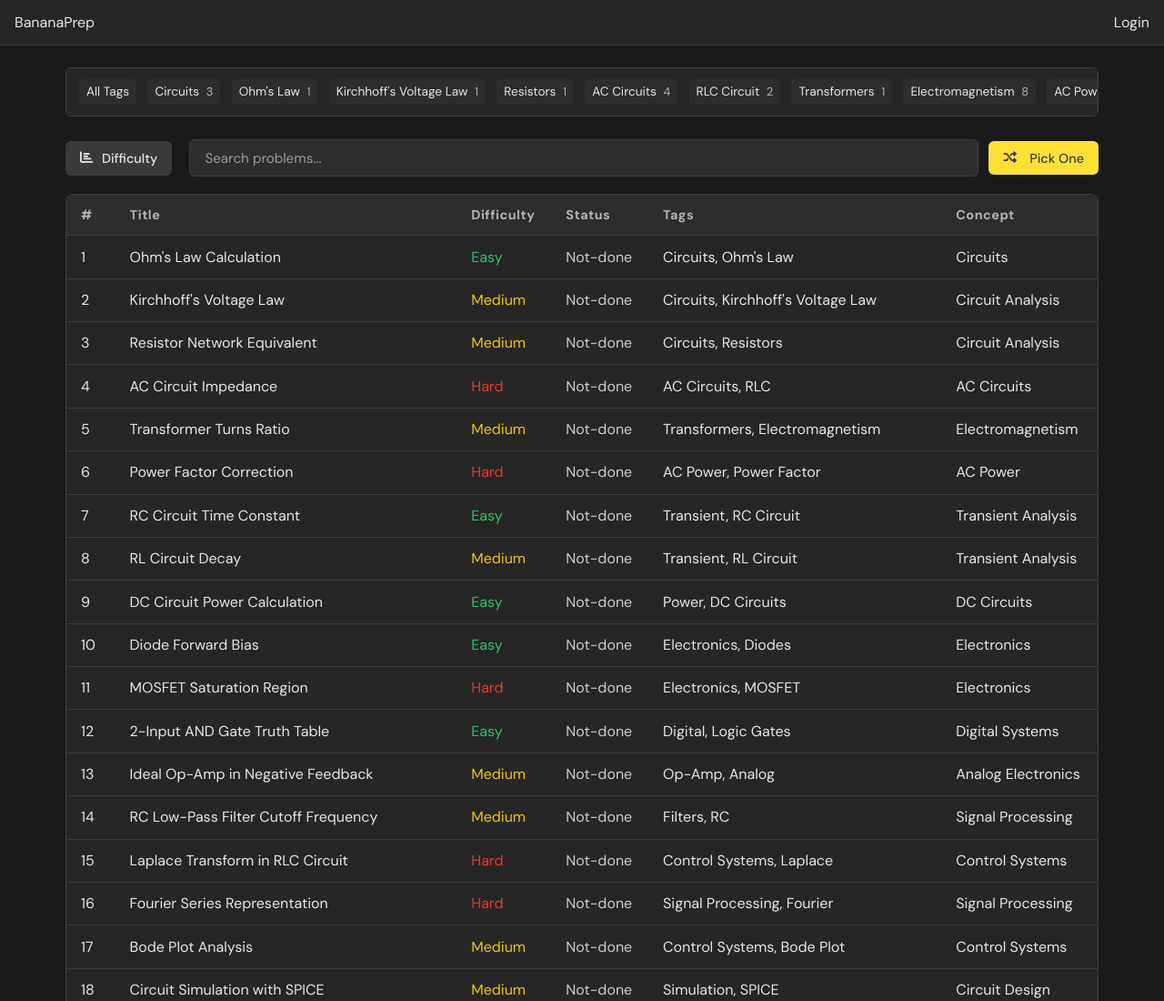
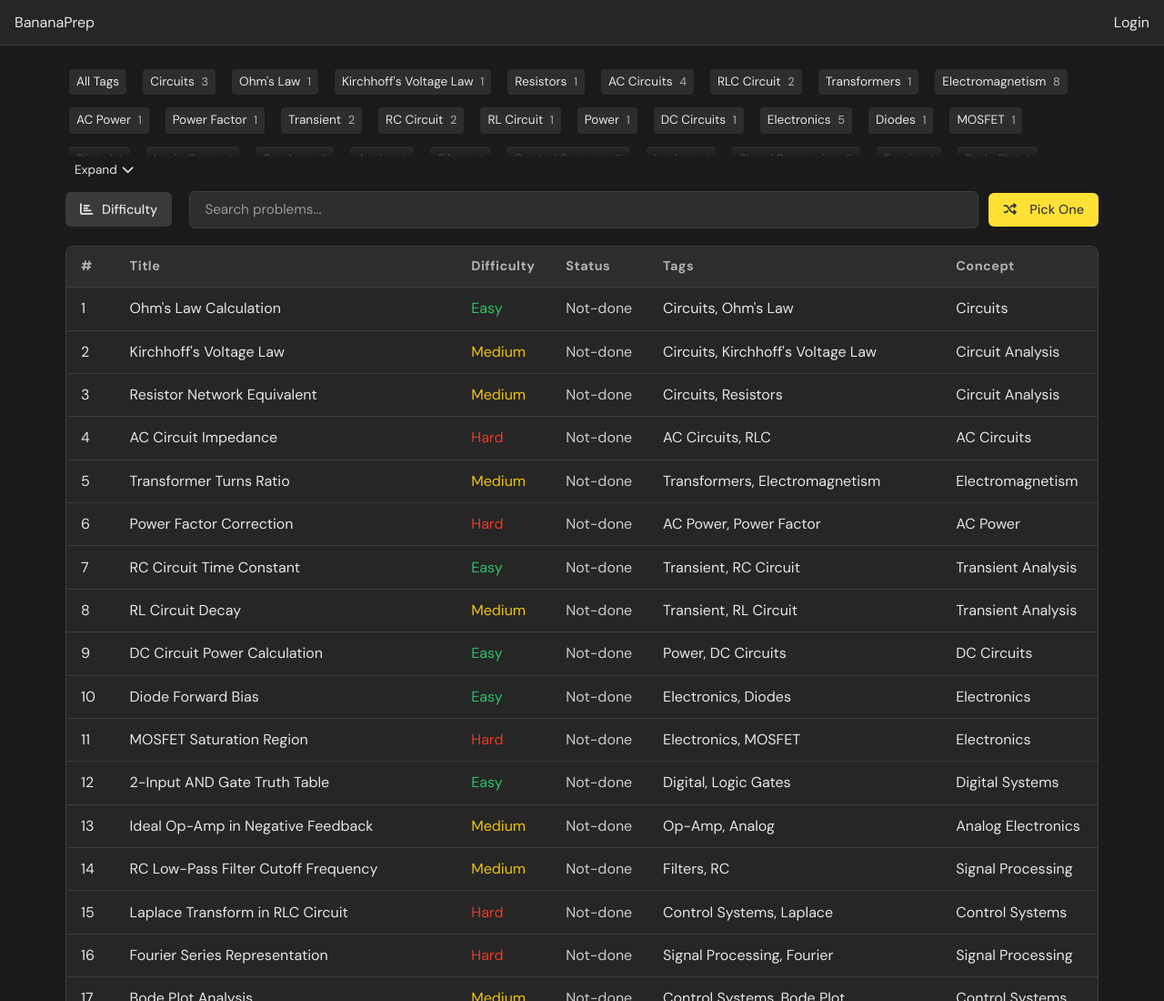
Before and after one commit to ykim336/bananaprep, a plain HTML site: page client/database.html in a window 1280 px wide. Shown: the top 1100 px of the page at 91% size. Drawn offline with Linux system fonts and the light colour scheme; no server answers.

Commit message:
simplified database

```diff
--- a/client/css/database.css
+++ b/client/css/database.css
@@ -1,6 +1,9 @@
 /* client/css/database.css (Updated) */
 
-body, input, button, table {
+body,
+input,
+button,
+table {
   font-family: var(--font-primary);
 }
 
@@ -10,14 +13,53 @@ body {
 }
 
 /* Tags list styling */
-.tags-list-container {
+/* .tags-list-container {
   background-color: var(--bg-medium);
   padding: 10px;
   margin-bottom: 15px;
   border-radius: 6px;
   border: 1px solid var(--border-color);
-  overflow-x: auto;
+  overflow: visible;
+  gap: 10px;
+  flex-wrap: wrap;
+  display: flex;
   white-space: nowrap;
+} */
+
+.tags-list-container {
+  /* Removing the container feels */
+  background-color: transparent;
+  padding: 0;
+  margin-bottom: 0;
+  border: none;
+
+  /* Keep flexbox goodies for tag flow */
+  display: flex;
+  flex-wrap: wrap;
+  gap: 10px;
+  white-space: nowrap;
+
+  /* For the fade effect */
+  position: relative;
+  overflow: hidden;
+  max-height: 6.2em;
+  /* Adjust this value if your tag lines are different */
+  transition: max-height 0.5s ease;
+}
+
+.tags-list-container::after {
+  content: "";
+  position: absolute;
+  bottom: 0;
+  left: 0;
+  width: 100%;
+  height: 0.8em; /* Height of the fade—tweak if needed */
+  background: linear-gradient(transparent, #1a1a1a); /* Change white to match your page bg if necessary */
+  pointer-events: none;
+}
+
+.tags-list-container.expanded {
+  max-height: none;
 }
 
 .tags-list-container a {
@@ -40,6 +82,29 @@ body {
   color: var(--text-muted);
   font-size: 0.8rem;
   margin-left: 4px;
+}
+
+/* Expand button */
+.expand-button {
+  display: flex;
+  align-items: center;
+  padding: 5px 10px;
+  border-radius: 20px;
+  font-size: 0.85rem;
+  background-color: transparent;
+  color: var(--text-light);
+  border: none;
+  cursor: pointer;
+  transition: background-color 0.2s;
+}
+
+.expand-button:hover {
+  background-color: transparent;
+
+}
+
+.expand-button i {
+  margin-left: 5px;
 }
 
 /* Main Container */
@@ -96,20 +161,25 @@ body {
 .nav-btn {
   background-color: #3a3a3a;
   font-weight: 500;
-  min-width: unset; /* Remove the fixed minimum width */
+  min-width: unset;
+  /* Remove the fixed minimum width */
   min-height: 38px;
   padding: 0.6rem 1rem;
-  width: auto; /* Allow the button to size based on content */
-  white-space: nowrap; /* Prevent text wrapping */
+  width: auto;
+  /* Allow the button to size based on content */
+  white-space: nowrap;
+  /* Prevent text wrapping */
   display: inline-flex;
   align-items: center;
-  gap: 0.2rem; /* Space between icon and text */
+  gap: 0.2rem;
+  /* Space between icon and text */
 }
 
 .nav-btn i,
 .pick-one-btn i {
   display: inline-block;
-  margin-right: 0.4rem; /* Space between icon and text */
+  margin-right: 0.4rem;
+  /* Space between icon and text */
 }
 
 .nav-btn:hover {
--- a/client/css/styles.css
+++ b/client/css/styles.css
@@ -32,7 +32,7 @@ body {
   margin: 0;
   padding: 0;
   min-height: 100vh;
-  overflow: hidden;
+  overflow: visible;
   display: flex;
   flex-direction: column;
 }
--- a/client/database.html
+++ b/client/database.html
@@ -83,8 +83,12 @@
         <a href="#" data-tag="Nyquist Plot">Nyquist Plot <span class="tag-count">1</span></a>
         <a href="#" data-tag="SNR">SNR <span class="tag-count">1</span></a>
         <a href="#" data-tag="Phase Shift">Phase Shift <span class="tag-count">1</span></a>
-        <a href="#" data-tag="Magnetic Field">Magnetic Field <span class="tag-count">1</span></a>
       </div>
+
+      <!-- Expand button -->
+      <button class="expand-button" id="toggleTags">
+        Expand <i class="fas fa-chevron-down"></i>
+      </button>
 
       <!-- Top Navigation -->
       <div class="top-nav">
--- a/client/js/database.js
+++ b/client/js/database.js
@@ -44,6 +44,17 @@ function initializePageData() {
   // Load problems and (if logged in) user data
   loadProblems();
 }
+
+/**
+ * Set up expand button
+ */
+document.getElementById('toggleTags').addEventListener('click', function() {
+  const tagsContainer = document.getElementById('allTagsList');
+  const isExpanded = tagsContainer.classList.toggle('expanded');
+  this.innerHTML = isExpanded
+    ? 'Collapse <i class="fas fa-chevron-up"></i>'
+    : 'Expand <i class="fas fa-chevron-down"></i>';
+});
 
 /**
  * Set up all event listeners for the page
```
